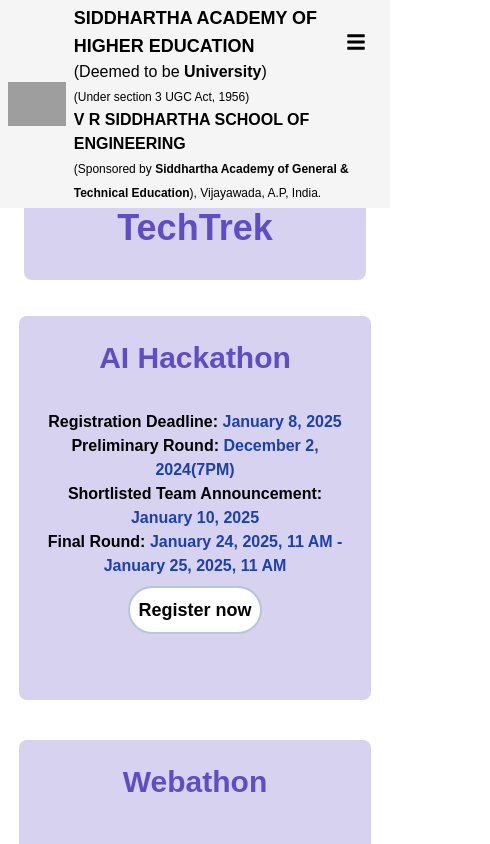
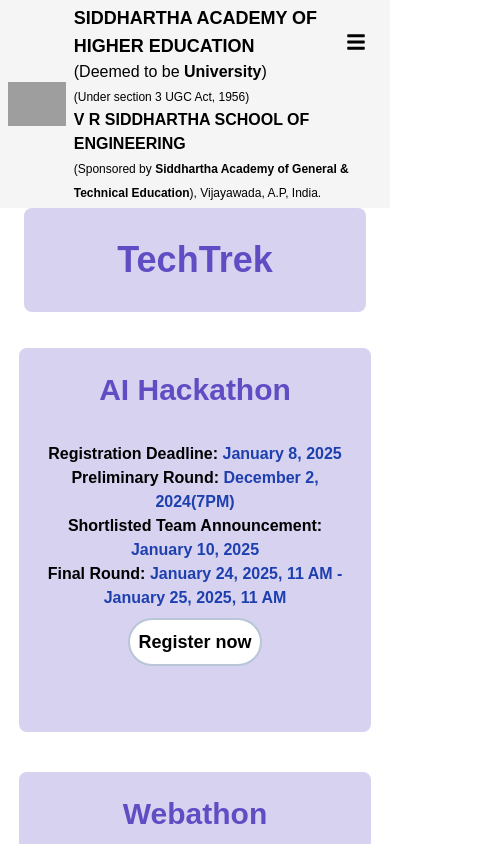
Before and after one commit to roshaneleshaddai/rdconclave, a Next.js app: page /hackathon in a window 390 px wide. Shown: the top 844 px of the page, 490 px wide, since content can reach past the window. Built offline with nearby package versions, Linux system fonts and the light colour scheme; grey boxes are pictures that could not be loaded; a web font is replaced by a local one.

Commit message:
Update page.jsx
margin top added, responsiveness to "registrations closed"
--ng

```diff
--- a/app/hackathon/page.jsx
+++ b/app/hackathon/page.jsx
@@ -158,7 +158,7 @@ export default function Hackathon() {
       <div className="pb-5">
 
         <div
-          className="bg-[#604CC3]/25 bg-opacity-20 p-8 rounded-lg mx-6 transition-opacity duration-1000 "
+          className="bg-[#604CC3]/25 bg-opacity-20 p-8 lg:mt-0 mt-52 rounded-lg mx-6 transition-opacity duration-1000 "
         >
           <h1 className="text-4xl  font-bold text-center text-[#604CC3]">TechTrek</h1>
 
@@ -412,7 +412,7 @@ export default function Hackathon() {
         </section>
  */}
         <section  id="registration-section">
-          <div className='text-bold text-5xl text-red-500 text-center border-2 border-b m-32  p-20'>Registrations Closed !!!</div>
+          <div className='text-bold lg:text-5xl text-3xl text-red-500 text-center border-2 border-b m-32  p-20'>Registrations Closed !!!</div>
         </section>
         {/* Expected Outcomes Section */}
         <motion.div
```
